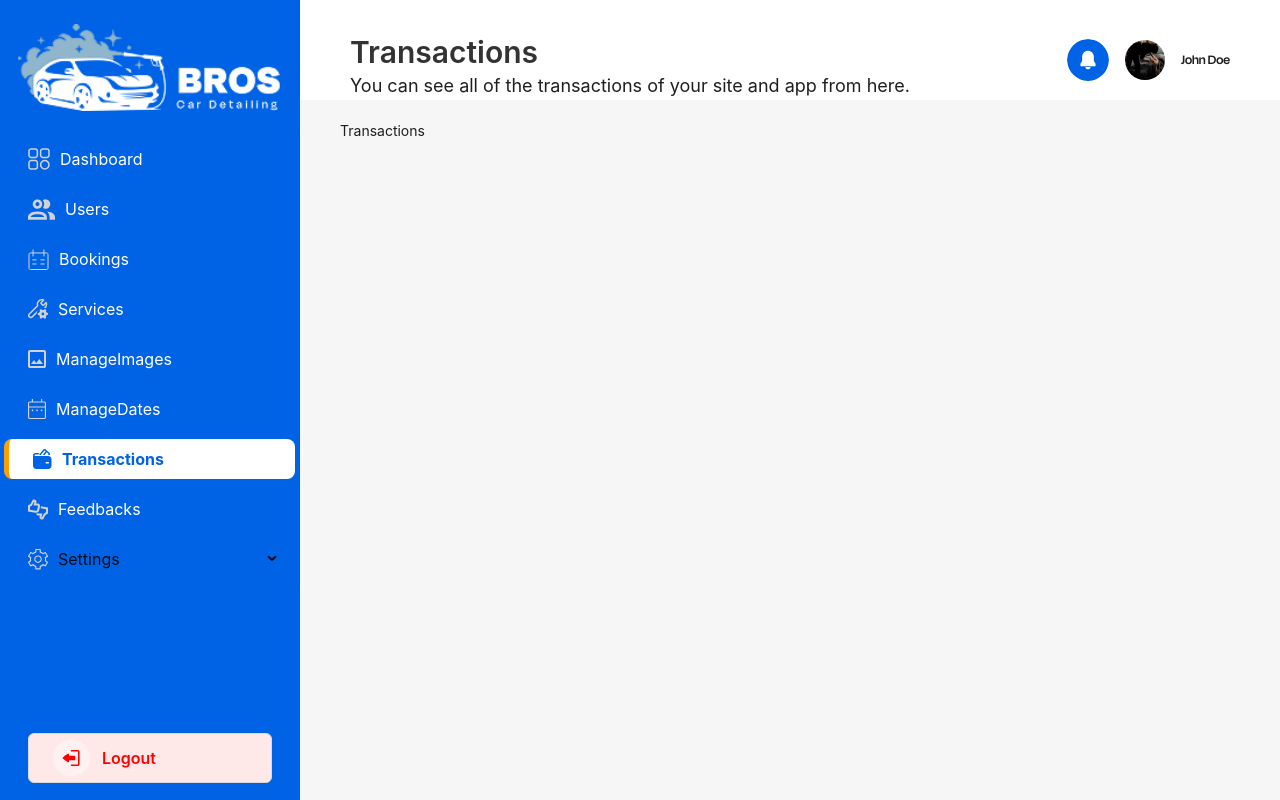
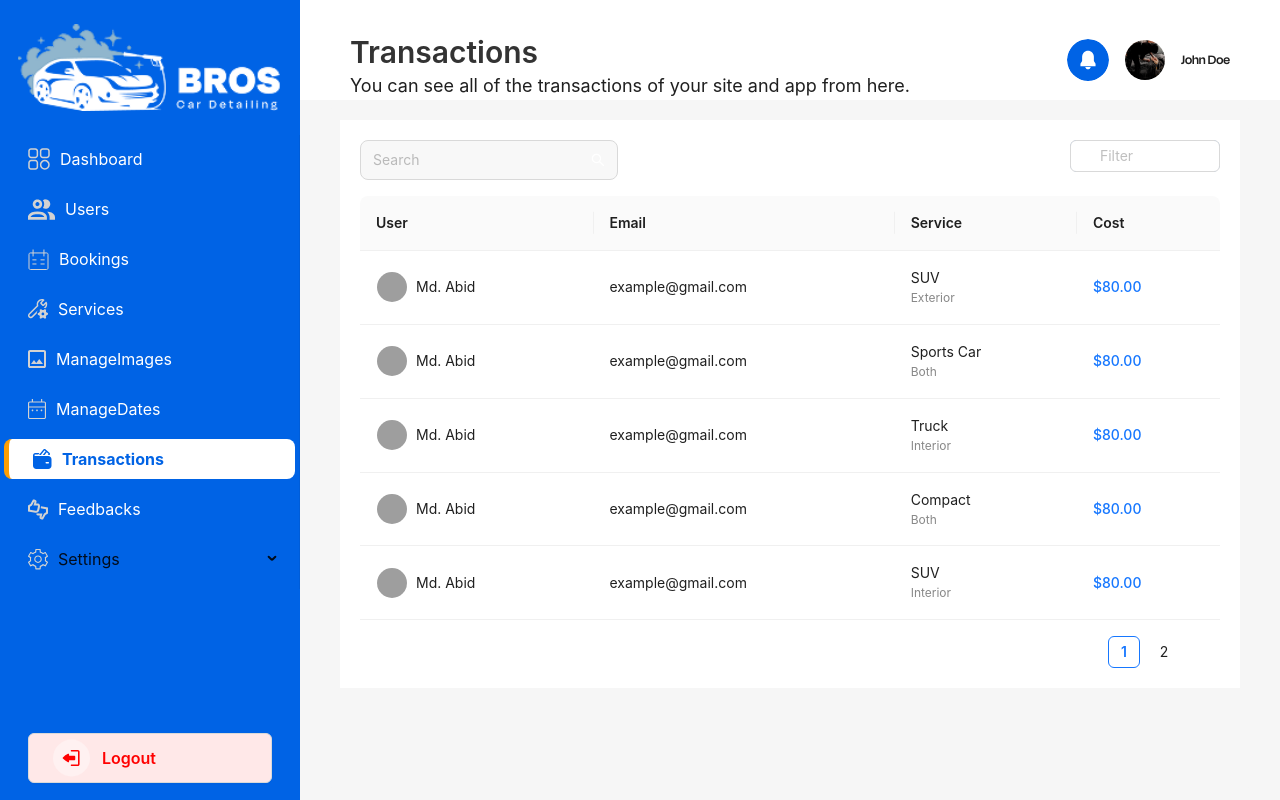
Before and after one commit to AlmasWD09/car-cleaning-web, a React (Vite) app: page /admin/dashboard/transactions in a window 1280 px wide. Built offline with nearby package versions, Linux system fonts and the light colour scheme; grey boxes are pictures that could not be loaded.

Commit message:
transition section design ok

```diff
--- a/src/index.css
+++ b/src/index.css
@@ -75,3 +75,57 @@
 
 
 /*================ ant modal custom style end ============= */
+
+
+
+
+
+
+
+.table-wrapper {
+  background-color: #fff;
+  padding: 20px;
+}
+
+.top-bar {
+  display: flex;
+  justify-content: space-between;
+  margin-bottom: 16px;
+  gap: 12px;
+}
+
+.search-input {
+  width: 30%;
+  height: 40px;
+  border-radius: 8px;
+  background: #f8f8f8;
+  border: 1px solid #d9d9d9;
+  padding: 0 12px;
+}
+
+.filter-dropdown {
+  width: 150px;
+  border-radius: 8px;
+}
+
+.user-cell {
+  display: flex;
+  align-items: center;
+  gap: 8px;
+}
+
+.text-sub {
+  font-size: 12px;
+  color: #888;
+}
+
+.text-blue {
+  color: #1677ff;
+  font-weight: 500;
+}
+
+.pagination-wrapper {
+  display: flex;
+  justify-content: flex-end;
+  margin-top: 16px;
+}
--- a/src/pages/dashboardPage/dashboardUsers/DashboardUsers.jsx
+++ b/src/pages/dashboardPage/dashboardUsers/DashboardUsers.jsx
@@ -153,4 +153,4 @@ const DashboardUsers = () => {
         </div>
     );
 };
-export default DashboardUsers;
+export default DashboardUsers
--- a/src/pages/dashboardPage/transactions/Transactions.jsx
+++ b/src/pages/dashboardPage/transactions/Transactions.jsx
@@ -1,9 +1,175 @@
 
 
+
+
+import React, { useState } from 'react';
+import { Input, Table, Avatar, Pagination, Select } from 'antd';
+import { SearchOutlined, FilterOutlined } from '@ant-design/icons';
+
+
+const { Option } = Select;
+
+const data = [
+  {
+    key: '1',
+    name: 'Md. Abid',
+    email: 'example@gmail.com',
+    service: 'SUV',
+    type: 'Exterior',
+    cost: 80,
+    avatar: 'https://i.pravatar.cc/40?img=1',
+  },
+  {
+    key: '2',
+    name: 'Md. Abid',
+    email: 'example@gmail.com',
+    service: 'Sports Car',
+    type: 'Both',
+    cost: 80,
+    avatar: 'https://i.pravatar.cc/40?img=2',
+  },
+  {
+    key: '3',
+    name: 'Md. Abid',
+    email: 'example@gmail.com',
+    service: 'Truck',
+    type: 'Interior',
+    cost: 80,
+    avatar: 'https://i.pravatar.cc/40?img=3',
+  },
+  {
+    key: '4',
+    name: 'Md. Abid',
+    email: 'example@gmail.com',
+    service: 'Compact',
+    type: 'Both',
+    cost: 80,
+    avatar: 'https://i.pravatar.cc/40?img=4',
+  },
+  {
+    key: '5',
+    name: 'Md. Abid',
+    email: 'example@gmail.com',
+    service: 'SUV',
+    type: 'Interior',
+    cost: 80,
+    avatar: 'https://i.pravatar.cc/40?img=5',
+  },
+  {
+    key: '6',
+    name: 'Md. Abid',
+    email: 'example@gmail.com',
+    service: 'Extra Large',
+    type: 'Interior',
+    cost: 80,
+    avatar: 'https://i.pravatar.cc/40?img=6',
+  },
+];
+
 const Transactions = () => {
+  const [search, setSearch] = useState('');
+  const [currentPage, setCurrentPage] = useState(1);
+  const [filterCategory, setFilterCategory] = useState(null);
+
+  const pageSize = 5;
+
+  const filteredData = data.filter((item) => {
+    const matchesSearch = item.name.toLowerCase().includes(search.toLowerCase());
+    const matchesFilter = filterCategory ? item.service === filterCategory : true;
+    return matchesSearch && matchesFilter;
+  });
+
+  const paginatedData = filteredData.slice(
+    (currentPage - 1) * pageSize,
+    currentPage * pageSize
+  );
+
+  const columns = [
+    {
+      title: 'User',
+      dataIndex: 'name',
+      key: 'name',
+      render: (_, record) => (
+        <div className="user-cell">
+          <Avatar src={record.avatar} />
+          <span>{record.name}</span>
+        </div>
+      ),
+    },
+    {
+      title: 'Email',
+      dataIndex: 'email',
+    },
+    {
+      title: 'Service',
+      render: (_, record) => (
+        <div>
+          <div>{record.service}</div>
+          <div className="text-sub">{record.type}</div>
+        </div>
+      ),
+    },
+    {
+      title: 'Cost',
+      render: (_, record) => (
+        <span className="text-blue">${record.cost.toFixed(2)}</span>
+      ),
+    },
+  ];
+
   return (
-    <div>Transactions</div>
-  )
-}
+    <div className="table-wrapper">
+      <div className="top-bar">
+        <Input
+          placeholder="Search"
+          value={search}
+          onChange={(e) => {
+            setSearch(e.target.value);
+            setCurrentPage(1);
+          }}
+          className="search-input"
+          suffix={<SearchOutlined />}
+        />
 
-export default Transactions
+        <Select
+          placeholder={
+            <span>
+              <FilterOutlined /> Filter
+            </span>
+          }
+          allowClear
+          className="filter-dropdown bg-primary"
+          onChange={(value) => {
+            setFilterCategory(value);
+            setCurrentPage(1);
+          }}
+        >
+          {['Sports Car', 'Truck', 'Extra Large', 'SUV', 'Compact'].map((category) => (
+            <Option key={category} value={category}>
+              {category}
+            </Option>
+          ))}
+        </Select>
+      </div>
+
+      <Table
+        columns={columns}
+        dataSource={paginatedData}
+        pagination={false}
+        rowClassName="table-row"
+      />
+
+      <div className="pagination-wrapper">
+        <Pagination
+          current={currentPage}
+          onChange={(page) => setCurrentPage(page)}
+          total={filteredData.length}
+          pageSize={pageSize}
+          showSizeChanger={false}
+        />
+      </div>
+    </div>
+  );
+};
+
+export default Transactions;
```
